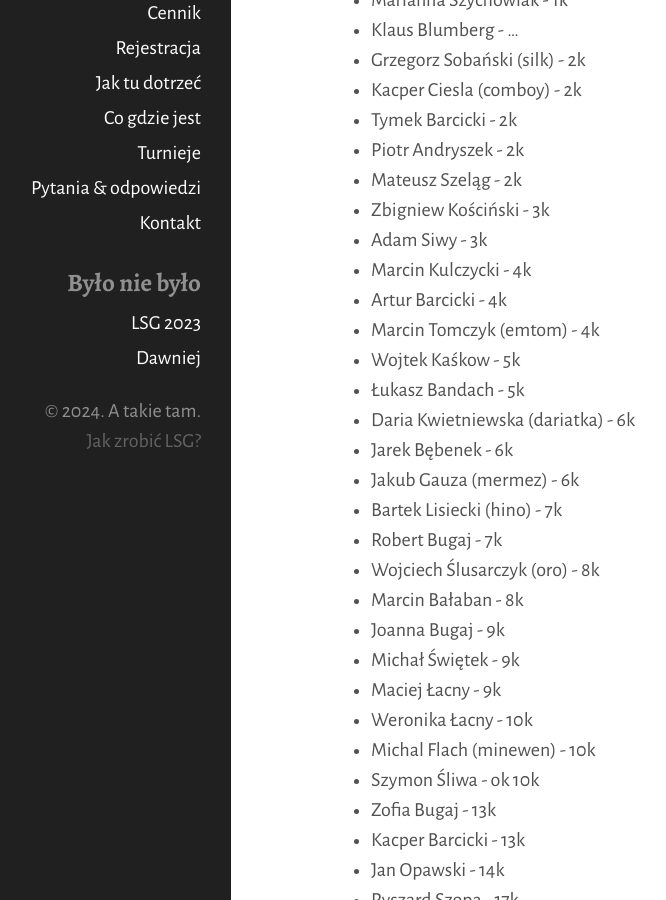
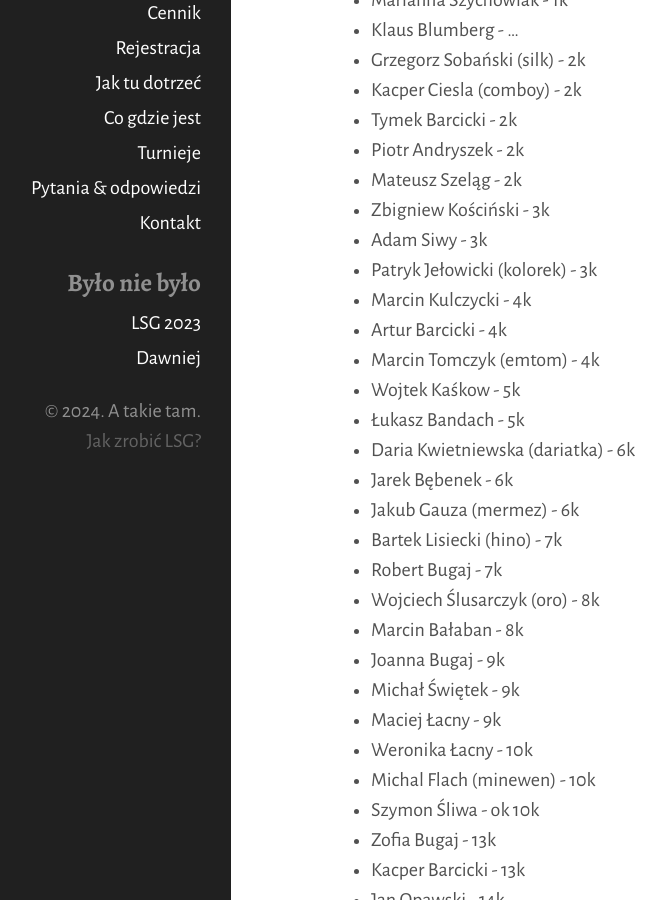
Before and after one commit to tasuki/lsg, a Jekyll site: the page built from zarejestrowani.md, in a window 1280 px wide and 900 px high, scrolled down 525 px. Shown: the whole window, without its empty margins (129-795 px from the left). Built offline with Jekyll 4.4.1, drawn with Linux system fonts in a browser that asks for light colours.

Commit message:
Update zarejestrowani.md

```diff
--- a/zarejestrowani.md
+++ b/zarejestrowani.md
@@ -28,6 +28,7 @@ Zarejestrowani uczestnicy, mniej więcej według stopnia:
 - Mateusz Szeląg - 2k
 - Zbigniew Kościński - 3k
 - Adam Siwy - 3k
+- Patryk Jełowicki (kolorek) - 3k
 - Marcin Kulczycki - 4k
 - Artur Barcicki - 4k
 - Marcin Tomczyk (emtom) - 4k
```
